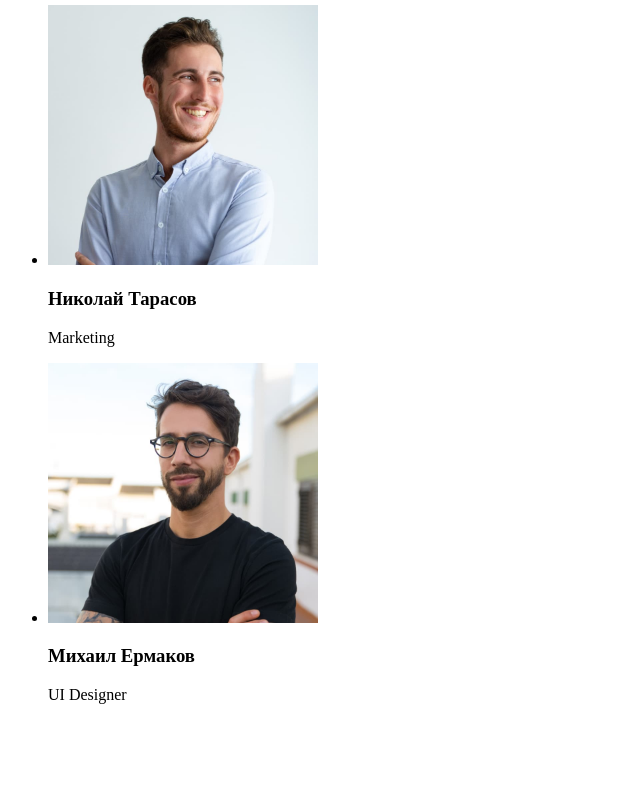
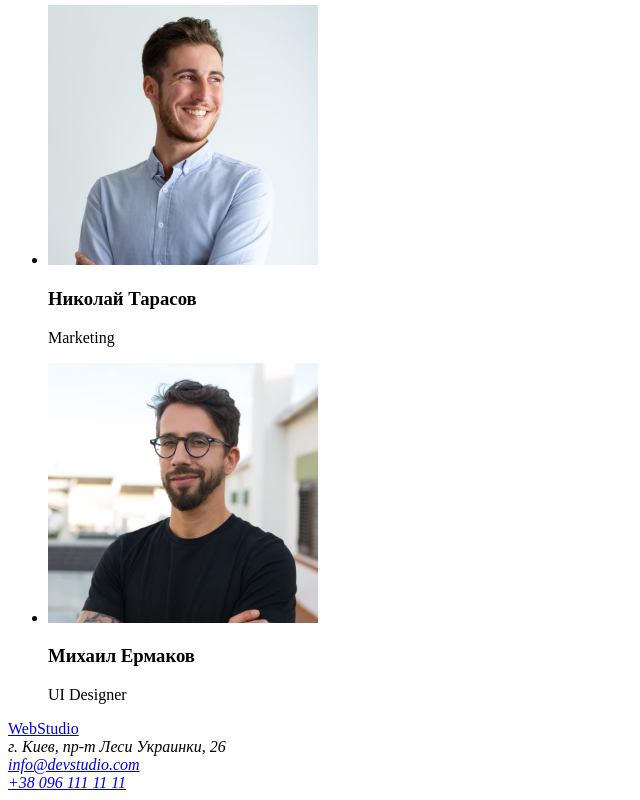
Before and after one commit to KateBlin0va/goit-markup-hw-01., a plain HTML site: page index.html in a window 1280 px wide. Shown: the part 2331-3131 px from the top of the page, without its empty margins (0-640 px from the left). Before the commit the page ends 3051 px from the top, so only its background shows below. Drawn offline with Linux system fonts and the light colour scheme.

Commit message:
Добавляет футер
+ форматирование Prettier

```diff
--- a/index.html
+++ b/index.html
@@ -1,19 +1,16 @@
 <!DOCTYPE html>
 <html lang="ru">
   <head>
-    <meta charset="UTF-8">
-    <meta http-equiv="X-UA-Compatible" content="IE=edge">
-    <meta name="viewport" content="width=device-width, initial-scale=1.0">
+    <meta charset="UTF-8" />
+    <meta http-equiv="X-UA-Compatible" content="IE=edge" />
+    <meta name="viewport" content="width=device-width, initial-scale=1.0" />
     <title>Document</title>
   </head>
   <body>
-
     <!--Шапка-->
     <header>
       <nav>
-            <a href="/">
-            WebStudio
-            </a>
+        <a href="/"> WebStudio </a>
         <ul>
           <li><a href="">Студия</a></li>
           <li><a href="">Портфолио</a></li>
@@ -46,11 +43,15 @@
           </li>
           <li>
             <h3>Пунктуальность</h3>
-                    <p>Задача организации, в особенности же рамки и место обучения кадров влечет за собой.</p>
+            <p>
+              Задача организации, в особенности же рамки и место обучения кадров влечет за собой.
+            </p>
           </li>
           <li>
             <h3>Планирование</h3>
-                    <p>Равным образом консультация с широким активом в значительной степени обуславливает.</p>
+            <p>
+              Равным образом консультация с широким активом в значительной степени обуславливает.
+            </p>
           </li>
           <li>
             <h3>Современные технологии</h3>
@@ -80,27 +81,36 @@
         <h2>Наша команда</h2>
         <ul>
           <li>
-                    <img src="./images/работник1.jpg" alt="Работник 1" width="270"/>
+            <img src="./images/работник1.jpg" alt="Работник 1" width="270" />
             <h3>Игорь Демьяненко</h3>
             <p>Product Designer</p>
           </li>
           <li>
-                    <img src="./images/работник2.jpg" alt="Работник 2" width="270"/>
+            <img src="./images/работник2.jpg" alt="Работник 2" width="270" />
             <h3>Ольга Репина</h3>
             <p>Frontend Developer</p>
           </li>
           <li>
-                    <img src="./images/работник3.jpg" alt="Работник 3" width="270"/>
+            <img src="./images/работник3.jpg" alt="Работник 3" width="270" />
             <h3>Николай Тарасов</h3>
             <p>Marketing</p>
           </li>
           <li>
-                    <img src="./images/работник4.jpg" alt="Работник 4" width="270"/>
+            <img src="./images/работник4.jpg" alt="Работник 4" width="270" />
             <h3>Михаил Ермаков</h3>
             <p>UI Designer</p>
           </li>
         </ul>
       </section>
     </main>
+    <!--Футер-->
+    <footer>
+      <a href="/"> WebStudio </a>
+      <address>
+        г. Киев, пр-т Леси Украинки, 26 <br />
+        <a href="mailto:info@devstudio.com">info@devstudio.com</a><br />
+        <a href="tel:+380961111111">+38 096 111 11 11</a>
+      </address>
+    </footer>
   </body>
 </html>
```
Lines whose indentation alone changed are shown as unchanged.
